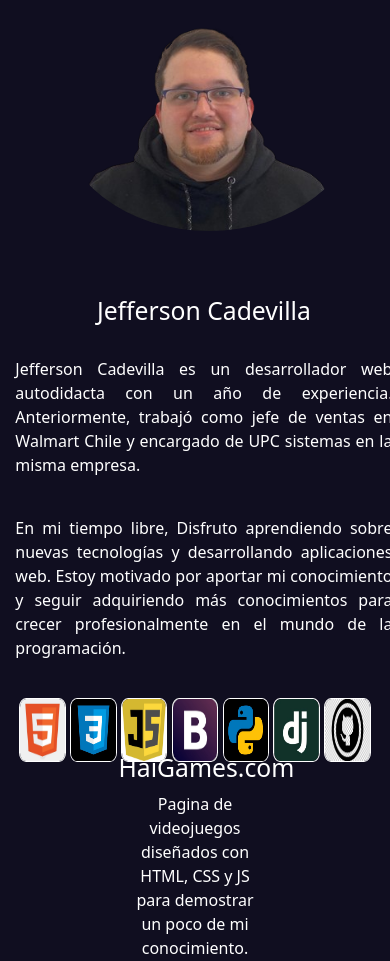
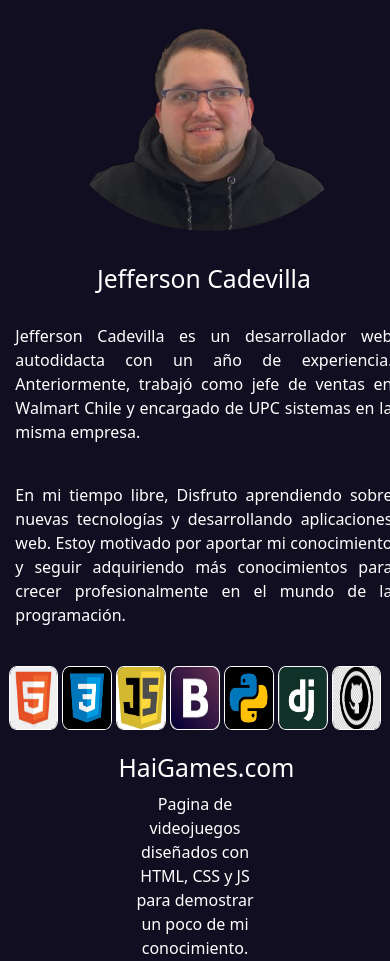
Before and after one commit to HaiDekimasu/portafolio_jeff, a Django app: page / in a window 390 px wide. Shown: the part 178-1139 px from the top of the page. Run offline with Django 4.2, Linux system fonts and the light colour scheme; data comes from the database, SQL or seed files in the repository.

Commit message:
modified:   static/styles/estilos.css

```diff
--- a/static/styles/estilos.css
+++ b/static/styles/estilos.css
@@ -468,9 +468,7 @@
         height: 50vh;
         text-align: center;
     }
-    .skill{
-        margin: 3%;
-    }
+
     .frame {
         flex-direction: column;
         height: auto;
```
